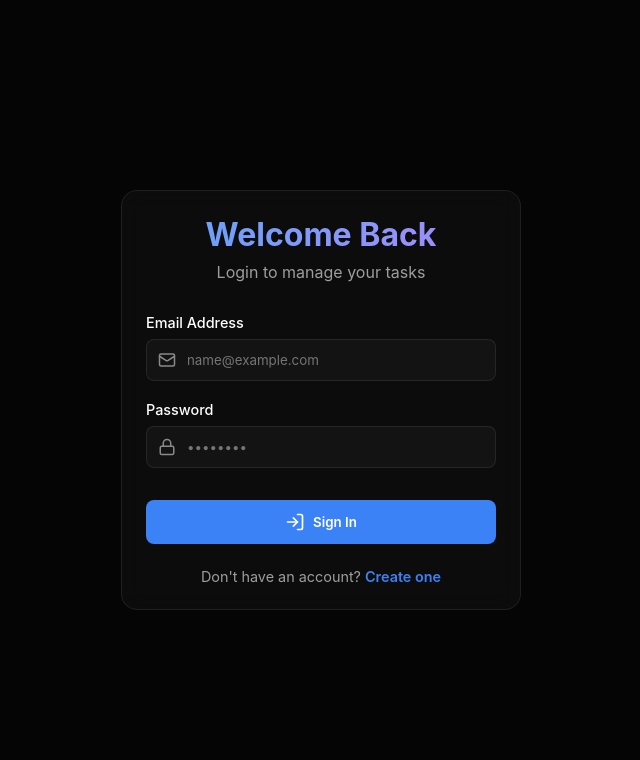
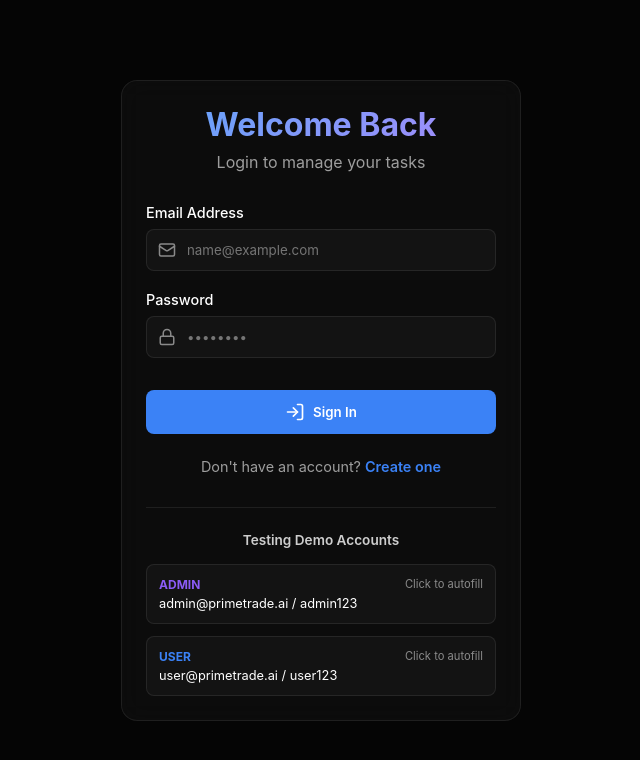
Before and after one commit to PankhuriK415/Primetrade.ai-Backend-Assignment, a Next.js app: page /login in a window 1280 px wide. Shown: the top 760 px of the page, without its empty margins (319-959 px from the left). Built offline with nearby package versions, Linux system fonts and the light colour scheme.

Commit message:
Added demo accounts

```diff
--- a/src/app/login/page.tsx
+++ b/src/app/login/page.tsx
@@ -80,6 +80,40 @@ export default function LoginPage() {
         <p style={{ textAlign: 'center', marginTop: '24px', fontSize: '0.9rem', color: 'rgba(255,255,255,0.6)' }}>
           Don't have an account? <Link href="/register" style={{ color: 'var(--primary)', fontWeight: '600' }}>Create one</Link>
         </p>
+
+        {/* Demo Accounts Section */}
+        <div style={{ marginTop: '32px', borderTop: '1px solid var(--glass-border)', paddingTop: '24px' }}>
+          <p style={{ fontSize: '0.85rem', fontWeight: '600', color: 'rgba(255,255,255,0.8)', marginBottom: '16px', textAlign: 'center' }}>
+            Testing Demo Accounts
+          </p>
+          <div style={{ display: 'flex', flexDirection: 'column', gap: '12px' }}>
+            <div
+              onClick={() => { setEmail('admin@primetrade.ai'); setPassword('admin123'); }}
+              style={{ padding: '12px', borderRadius: '8px', background: 'rgba(255,255,255,0.03)', border: '1px solid var(--glass-border)', cursor: 'pointer', transition: 'all 0.2s' }}
+              onMouseOver={(e) => e.currentTarget.style.background = 'rgba(255,255,255,0.06)'}
+              onMouseOut={(e) => e.currentTarget.style.background = 'rgba(255,255,255,0.03)'}
+            >
+              <div style={{ display: 'flex', justifyContent: 'space-between', marginBottom: '4px' }}>
+                <span style={{ fontSize: '0.75rem', fontWeight: '700', color: 'var(--accent)' }}>ADMIN</span>
+                <span style={{ fontSize: '0.7rem', opacity: 0.5 }}>Click to autofill</span>
+              </div>
+              <p style={{ fontSize: '0.8rem', margin: 0 }}>admin@primetrade.ai / admin123</p>
+            </div>
+
+            <div
+              onClick={() => { setEmail('user@primetrade.ai'); setPassword('user123'); }}
+              style={{ padding: '12px', borderRadius: '8px', background: 'rgba(255,255,255,0.03)', border: '1px solid var(--glass-border)', cursor: 'pointer', transition: 'all 0.2s' }}
+              onMouseOver={(e) => e.currentTarget.style.background = 'rgba(255,255,255,0.06)'}
+              onMouseOut={(e) => e.currentTarget.style.background = 'rgba(255,255,255,0.03)'}
+            >
+              <div style={{ display: 'flex', justifyContent: 'space-between', marginBottom: '4px' }}>
+                <span style={{ fontSize: '0.75rem', fontWeight: '700', color: 'var(--primary)' }}>USER</span>
+                <span style={{ fontSize: '0.7rem', opacity: 0.5 }}>Click to autofill</span>
+              </div>
+              <p style={{ fontSize: '0.8rem', margin: 0 }}>user@primetrade.ai / user123</p>
+            </div>
+          </div>
+        </div>
       </div>
       <style jsx>{`
         .animate-spin {
```
